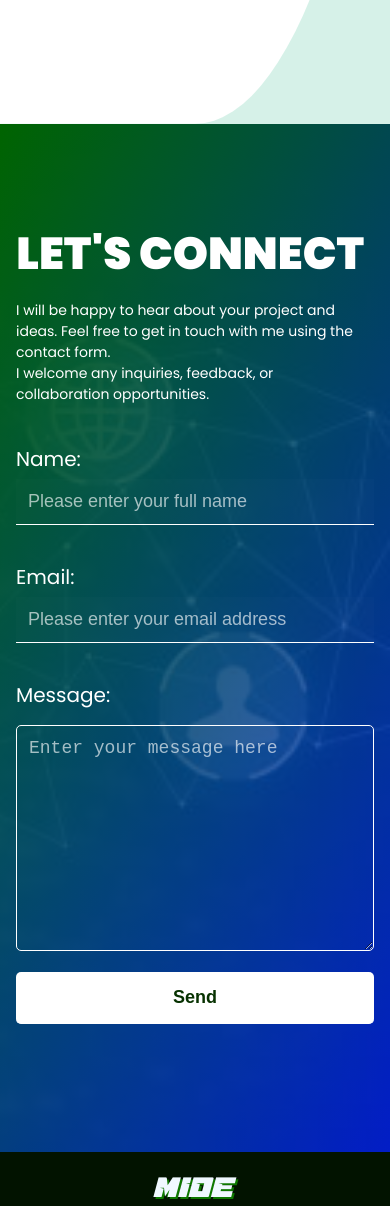
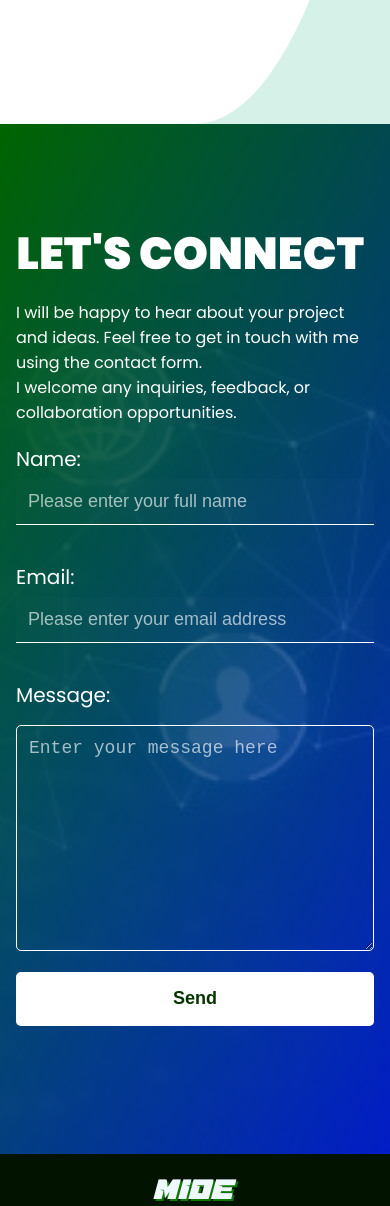
Before and after one commit to mideD3V/mide-portfolio, a React (Create React App) app: page / in a window 390 px wide. Shown: the part 5133-6339 px from the top of the page. Built offline with nearby package versions, Linux system fonts and the light colour scheme.

Commit message:
added marque to about section

```diff
--- a/src/App.css
+++ b/src/App.css
@@ -497,7 +497,7 @@ form label {
 }
 #send-btn {
   background-color: #fff;
-  padding: 15px 0;
+  padding: 16px 0;
   color: #073201;
   font-size: 18px;
   margin-top: 1rem;
@@ -798,7 +798,7 @@ textarea {
     padding: 0%;
     margin: 6rem 1rem 0rem 0rem;
     min-width: 90%;
-    font-size: 14px;
+    font-size: 16px;
   }
 
   form {
```
